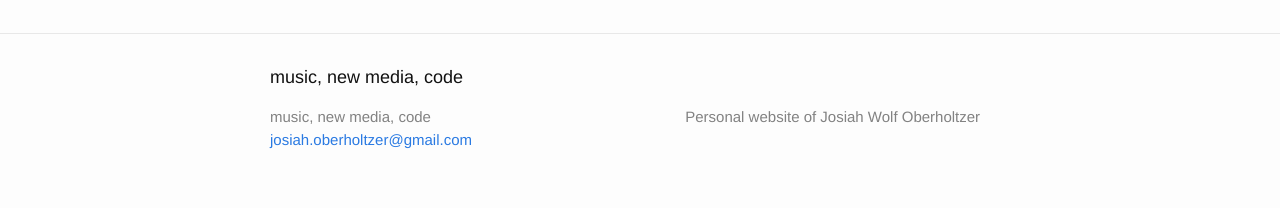
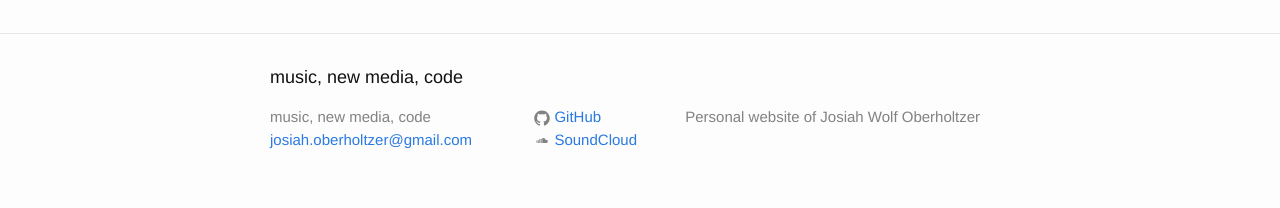
Before and after one commit to josiah-wolf-oberholtzer/josiah-wolf-oberholtzer.github.io, a Jekyll site: the page built from index.html, in a window 1280 px wide. Shown: the part 1304-1512 px from the top of the page. Built offline with Jekyll 4.4.1, drawn with Linux system fonts in a browser that asks for light colours.

Commit message:
Added social links.

```diff
--- a/_config.yml
+++ b/_config.yml
@@ -1,47 +1,18 @@
 # Site wide configuration
-#
+
 title: music, new media, code
 description: "Personal website of Josiah Wolf Oberholtzer"
 email: josiah.oberholtzer@gmail.com
 locale: en_US
 baseurl: https://josiah-wolf-oberholtzer.github.io
+github_username: josiah-wolf-oberholtzer
+soundcloud_username: josiah-wolf-oberholtzer
 
 # Jekyll configuration
 
 permalink: /:categories/:title/
 #lsi: true
 markdown: kramdown
-#kramdown:
-#  toc_levels: 1..2
-#highlighter: pygments
-#gems:
-#  - jekyll-sitemap
-#  - jekyll-archives
-#include: [".htaccess"]
-#exclude: ["lib", "config.rb", ".sass-cache", "Capfile", "config", "log", "Rakefile", "Rakefile.rb", "tmp", "*.sublime-project", "*.sublime-workspace", "Gemfile", "Gemfile.lock", "README.md", "node_modules", "Gruntfile.js", "package.json", ".jekyll-assets-cache"]
-
-# Plugin: jekyll-assets
-
-#assets:
-#  sources:
-#    - _assets/javascripts
-#    - _assets/stylesheets
-#  js_compressor: uglifier
-#  css_compressor: sass
-#  cachebust: hard
-#  cache: true
-#  debug: false
-#  version: 1
-
-# Plugin: jekyll-archives
-
-#jekyll-archives:
-#  enabled:
-#    - tags
-#    - year
-#  layouts:
-#    year: year_index
-#    tag: tag_index
-#  permalinks:
-#    year: /:year/
-#    tag: /tag/:name/
+kramdown:
+  toc_levels: 1..2
+highlighter: pygments
--- a/_includes/footer.html
+++ b/_includes/footer.html
@@ -13,6 +13,7 @@
       </div>
 
       <div class="footer-col  footer-col-2">
+
         <ul class="social-media-list">
           {% if site.github_username %}
           <li>
@@ -23,7 +24,21 @@
                 </svg>
               </span>
 
-              <span class="username">{{ site.github_username }}</span>
+              <span class="username">GitHub</span>
+            </a>
+          </li>
+          {% endif %}
+
+          {% if site.soundcloud_username %}
+          <li>
+            <a href="https://soundcloud.com/{{ site.soundcloud_username }}">
+              <span class="icon  icon--soundcloud">
+                <svg width="512" height="512" viewBox="0 0 512 512">
+                  <path fill="#828282" d="M443.5 273.1c0 25.1-20.4 45.5-45.5 45.5H271.5V162.3c4.8-1.8 9.9-3.1 15.1-3.9 4.1-0.6 8.3-1 12.5-1 42.3 0 77 32.7 80.3 74.1 5.7-2.5 11.9-4 18.6-4C423.1 227.6 443.5 248 443.5 273.1zM224.2 193.2v125.4h15.1v-134.5c-3.4 3.7-6.4 7.8-9 12.1C228.4 195 226.3 194.1 224.2 193.2zM247.6 318.6h15.1v-152.4c-5.4 2.7-10.5 6.1-15.1 9.9V318.6zM151.8 208.9v109.7h15.1V196.9C161.3 200.2 156.2 204.2 151.8 208.9zM106.5 231.6v86.5c1.9 0.2 3.7 0.4 5.7 0.4h7.9v-86.6c-2.6-0.5-5.2-0.7-7.9-0.7C110.3 231.3 108.4 231.4 106.5 231.6zM86.5 310.2c3.4 2.5 7.2 4.5 11.3 5.9v-82.4c-4.1 1.4-7.9 3.4-11.3 5.9V310.2zM128.4 234.4v84.2h15.1v-98.7c-3.4 5.6-6 11.8-7.5 18.4C133.6 236.8 131.1 235.5 128.4 234.4zM175.9 318.6h15.1V188.8c-5.3 0.7-10.3 2-15.1 3.8V318.6zM200.1 318.6h15.1v-128.3c-4.8-1.2-9.9-1.9-15.1-1.9V318.6L200.1 318.6zM79.1 303.4v-56.9c-6.6 7.6-10.6 17.6-10.6 28.5C68.5 285.8 72.5 295.7 79.1 303.4z"/>
+                </svg>
+              </span>
+
+              <span class="username">SoundCloud</span>
             </a>
           </li>
           {% endif %}
```
